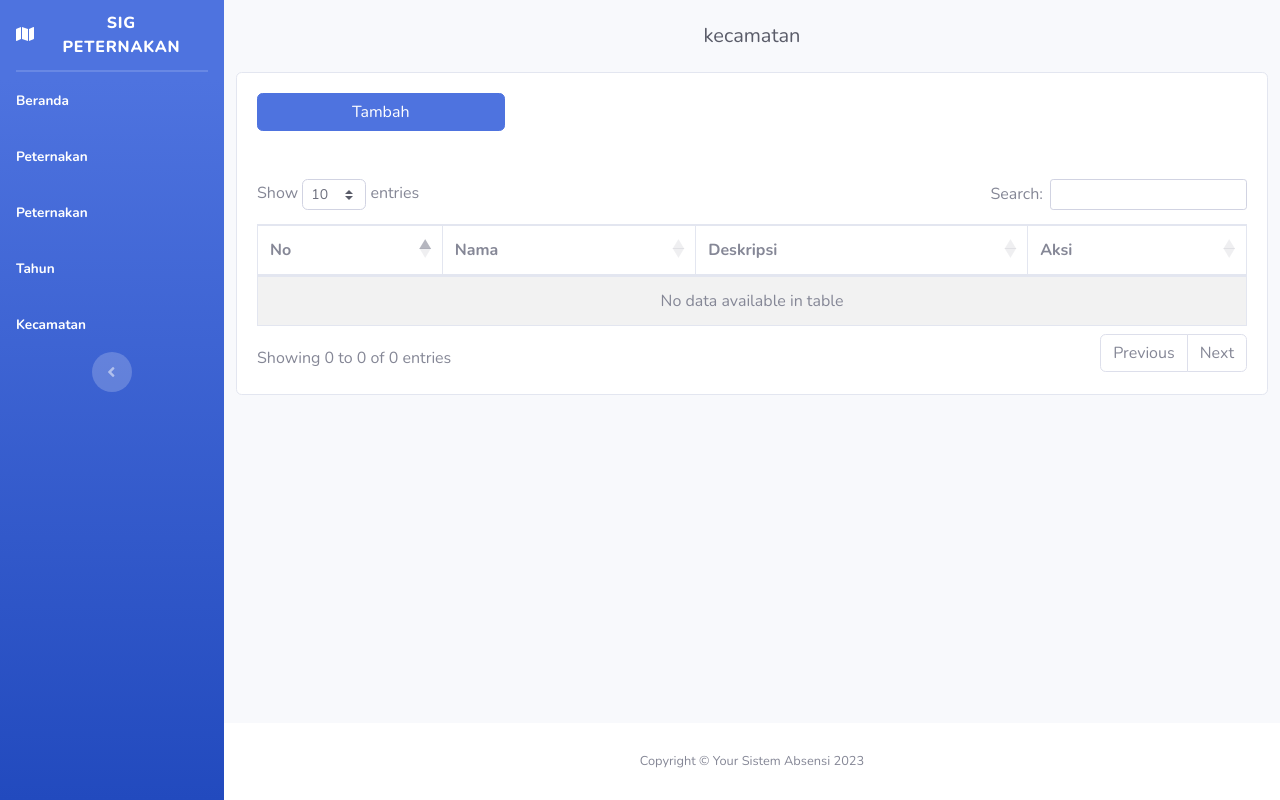
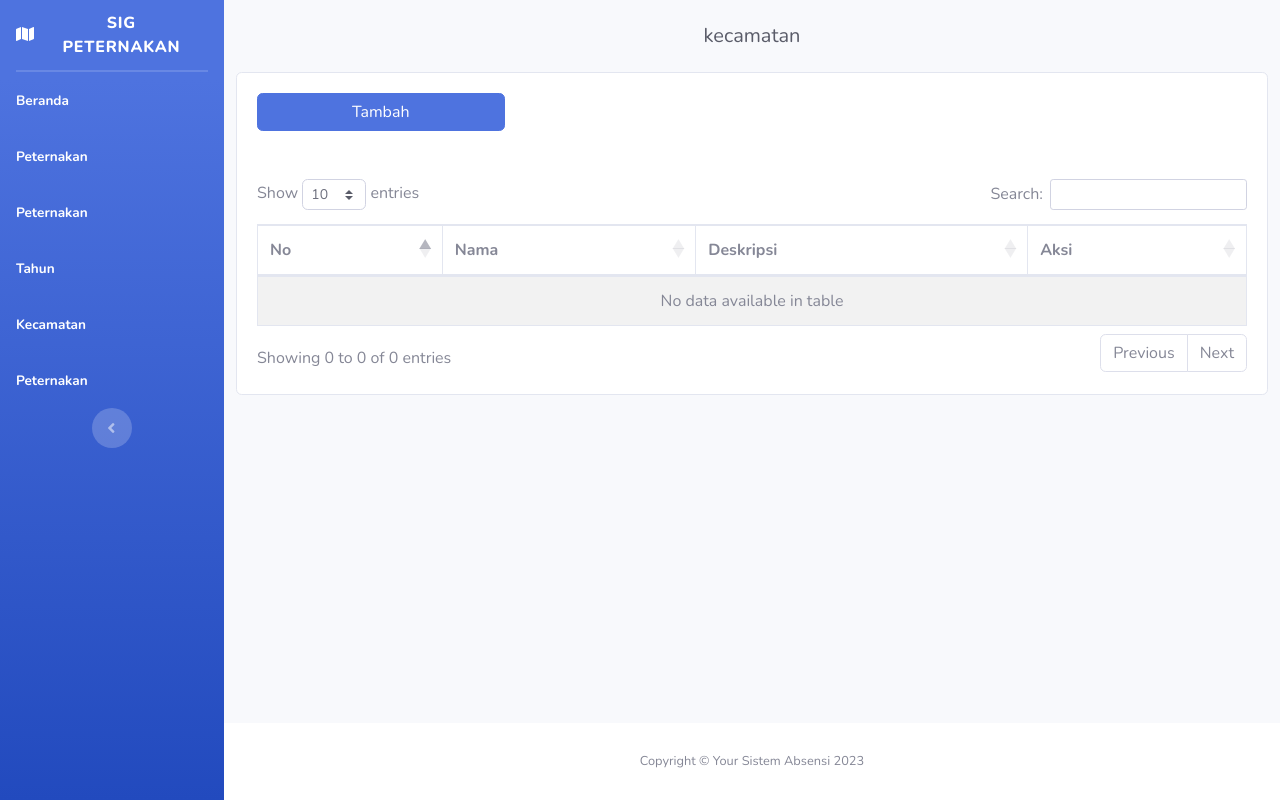
Before and after one commit to Azdirazi/gis-perternakan, a PHP site: page /kecamatan.php in a window 1280 px wide. Run offline with PHP 8.4, Linux system fonts and the light colour scheme; data that the repository does not hold is empty.

Commit message:
menambahkan sidebar peternakan

```diff
--- a/sidebar.php
+++ b/sidebar.php
@@ -52,6 +52,12 @@
                 </a>
             </li>
 
+            <li class="nav-item <?php if ((isset($_GET['halaman']) && $_GET['halaman'] == 'peternak]an') || isset($_GET['halaman']) == false) :?> active <?php endif;?>">
+                <a class="nav-link" href="peternakan.php?halaman=peternakan">
+                    <span>Peternakan</span>
+                </a>
+            </li>
+
             <!-- Sidebar Toggler (Sidebar) -->
             <div class="text-center d-none d-md-inline">
                 <button class="rounded-circle border-0" id="sidebarToggle"></button>
```
